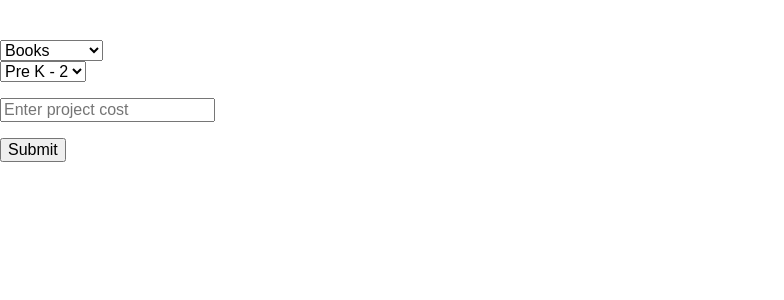
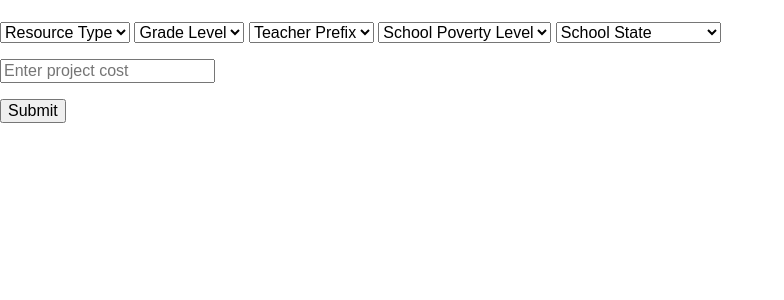
Before and after one commit to mattcbowers/oddscheck, a Python web app: template application/flaskexample/templates/master.html in a window 1280 px wide. Shown: the part 58-358 px from the top of the page, without its empty margins (0-784 px from the left). Run offline with Jinja, Linux system fonts and the light colour scheme; the template is opened without the code that fills it, so the values that code supplies are empty.

Commit message:
Added form elements to master

```diff
--- a/application/flaskexample/templates/master.html
+++ b/application/flaskexample/templates/master.html
@@ -21,20 +21,89 @@
 
         {% block content %}
         <form method="get" action="/go">
-            <br>
             <select name="resource">
-              <option value="volvo">Books</option>
-              <option value="saab">Supplies</option>
-              <option value="fiat">Trip</option>
-              <option value="audi">Technology</option>
-              <option value="audi">Visitors</option>
+              <option value="" selected="selected">Resource Type</option>
+              <option value="Books">Books</option>
+              <option value="Technology">Technology</option>
+              <option value="Trips">Trips</option>
+              <option value="Supplies">Supplies</option>
+              <option value="Visitors">Visitors</option>
+              <option value="Other">Other</option>
             </select>
-            <br>
             <select name="grade">
-              <option value="volvo">Pre K - 2</option>
-              <option value="saab">3 - 5</option>
-              <option value="fiat">6 - 8</option>
-              <option value="audi">9 - 12</option>
+              <option value="" selected="selected">Grade Level</option>
+              <option value="Grades PreK-2">PreK-2</option>
+              <option value="Grades 3-5">3-5</option>
+              <option value="Grades 6-8">6-8</option>
+              <option value="Grades 9-12">9-12</option>
+            </select>
+            <select name="prefix">
+              <option value="" selected="selected">Teacher Prefix</option>
+              <option value="Ms.">Ms.</option>
+              <option value="Mrs.">Mrs.</option>
+              <option value="Mr.">Mr.</option>
+              <option value="Dr.">Dr.</option>
+            </select>
+            <select name="poverty">
+              <option value="" selected="selected">School Poverty Level</option>
+              <option value="highest poverty">Highest</option>
+              <option value="high poverty">High</option>
+              <option value="moderate poverty">Moderate</option>
+              <option value="low poverty">Low</option>
+            </select>
+            <select name="state" id="state">
+              <option value="" selected="selected">School State</option>
+              <option value="AL">Alabama</option>
+              <option value="AK">Alaska</option>
+              <option value="AZ">Arizona</option>
+              <option value="AR">Arkansas</option>
+              <option value="CA">California</option>
+              <option value="CO">Colorado</option>
+              <option value="CT">Connecticut</option>
+              <option value="DE">Delaware</option>
+              <option value="DC">District Of Columbia</option>
+              <option value="FL">Florida</option>
+              <option value="GA">Georgia</option>
+              <option value="HI">Hawaii</option>
+              <option value="ID">Idaho</option>
+              <option value="IL">Illinois</option>
+              <option value="IN">Indiana</option>
+              <option value="IA">Iowa</option>
+              <option value="KS">Kansas</option>
+              <option value="KY">Kentucky</option>
+              <option value="LA">Louisiana</option>
+              <option value="ME">Maine</option>
+              <option value="MD">Maryland</option>
+              <option value="MA">Massachusetts</option>
+              <option value="MI">Michigan</option>
+              <option value="MN">Minnesota</option>
+              <option value="MS">Mississippi</option>
+              <option value="MO">Missouri</option>
+              <option value="MT">Montana</option>
+              <option value="NE">Nebraska</option>
+              <option value="NV">Nevada</option>
+              <option value="NH">New Hampshire</option>
+              <option value="NJ">New Jersey</option>
+              <option value="NM">New Mexico</option>
+              <option value="NY">New York</option>
+              <option value="NC">North Carolina</option>
+              <option value="ND">North Dakota</option>
+              <option value="OH">Ohio</option>
+              <option value="OK">Oklahoma</option>
+              <option value="OR">Oregon</option>
+              <option value="PA">Pennsylvania</option>
+              <option value="RI">Rhode Island</option>
+              <option value="SC">South Carolina</option>
+              <option value="SD">South Dakota</option>
+              <option value="TN">Tennessee</option>
+              <option value="TX">Texas</option>
+              <option value="UT">Utah</option>
+              <option value="VT">Vermont</option>
+              <option value="VA">Virginia</option>
+              <option value="WA">Washington</option>
+              <option value="WV">West Virginia</option>
+              <option value="WI">Wisconsin</option>
+              <option value="WY">Wyoming</option>
             </select>
             <p>
             <input type="text" name="query" placeholder="Enter project cost">
```
